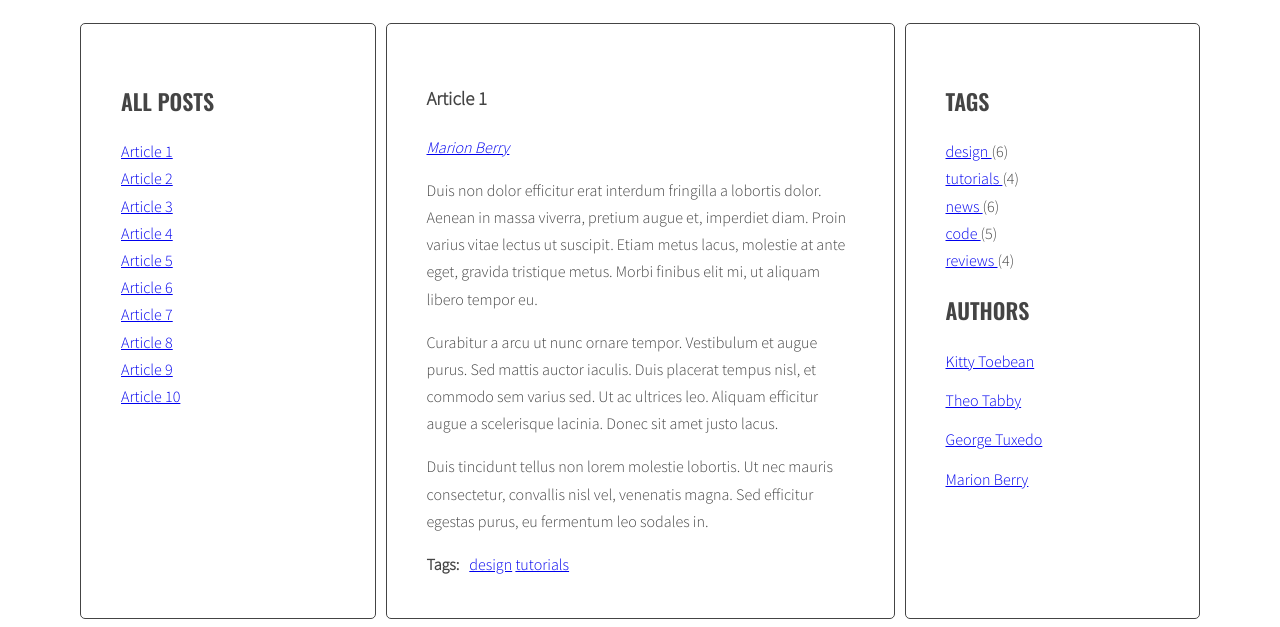
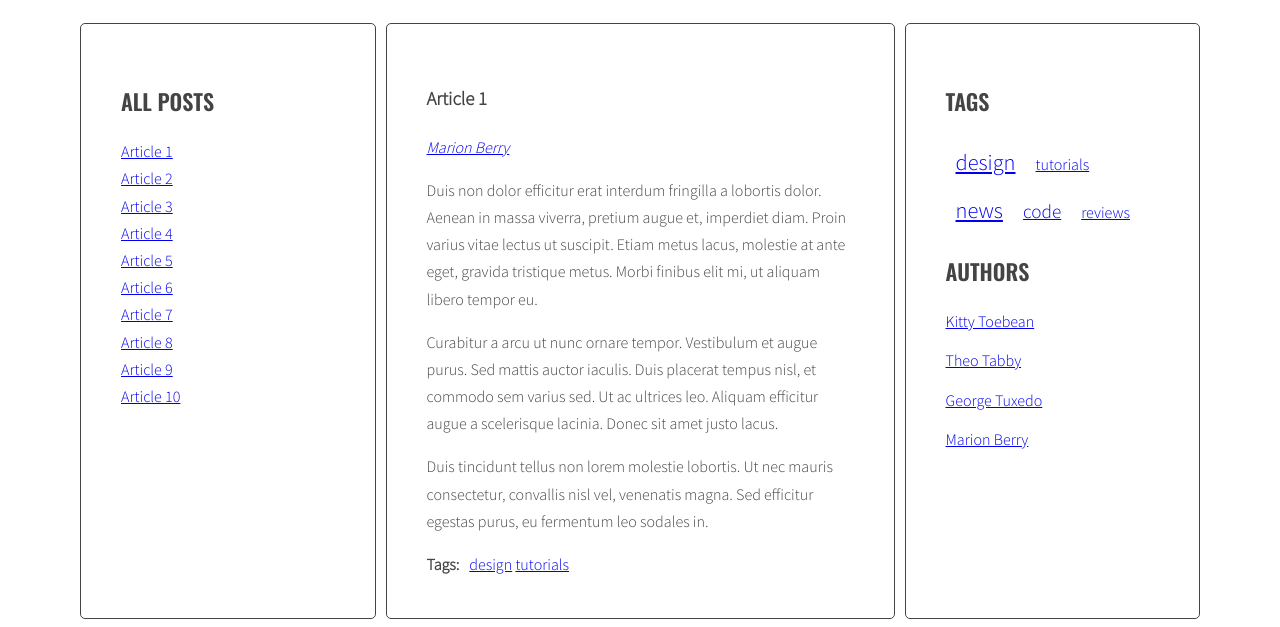
Before and after one commit to voiceofthunder0108/6-7, a website: page index.html in a window 1280 px wide. Shown: the part 220-847 px from the top of the page. Drawn offline with nearby package versions, Linux system fonts and the light colour scheme.

Commit message:
Add tag cloud

```diff
--- a/js/script.js
+++ b/js/script.js
@@ -32,7 +32,9 @@
     optTitleListSelector = '.titles',
     optArticleTagsSelector = '.post-tags .list',
     optArticleAuthorSelector = '.post .post-author',
-    optTagsListSelector = '.tags.list' ;
+    optTagsListSelector = '.tags.list',
+    optCloudClassCount = '5',
+    optCloudClassPrefix = 'tag-size-';
 
   //Generowanie tytułów w lewej kolumnie:
   const generateTitleLinks = function(customSelector = ''){
@@ -69,6 +71,32 @@
 
   generateTitleLinks();
 
+  const calculateTagsParams = function(tags){
+    let params = {
+      'min': 999999,
+      'max': 0,
+    };
+    for(let tag in tags){
+      if(tags[tag] > params.max){
+        params.max = tags[tag];
+      } else if(tags[tag] < params.min){
+        params.min = tags[tag];
+      }
+    }
+    return params;
+  };
+
+  const calculateTagClass = function(count, params){
+    const normalizedCount = count - params.min;
+
+    const normalizedMax = params.max - params.min;
+
+    const percentage = normalizedCount / normalizedMax;
+
+    const classNumber = Math.floor( percentage * (optCloudClassCount - 1) + 1 );
+
+    return `${optCloudClassPrefix}${classNumber}`;
+  };
   //Generowanie tagów w artykułach:
   const generateTags = function(){
     /* [NEW] create a new variable allTags with an empty object */
@@ -107,13 +135,15 @@
     /* [NEW] find list of tags in right column */
     const tagList = document.querySelector(optTagsListSelector);
 
+    const tagsParams = calculateTagsParams(allTags);
+    console.log('tagsParams:', tagsParams);
     /* [NEW] create variable for all links HTML code */
     let allTagsHTML = '';
 
     /* [NEW] START LOOP: for each tag in allTags: */
     for(let tag in allTags){
       /* [NEW] generate code of a link and add it to allTagsHTML */
-      allTagsHTML += '<li><a href="#tag-' + tag + '">' + tag + ' </a><span>(' + allTags[tag] + ')</span></li> ';
+      allTagsHTML += `<li class="${calculateTagClass(allTags[tag], tagsParams)}"><a href="#tag-${tag}">${tag}</a></li>`;
     }
     /* [NEW] END LOOP: for each tag in allTags: */
 
--- a/sass/style.scss
+++ b/sass/style.scss
@@ -118,3 +118,18 @@ body {
     margin: 0 10px 0 0;
   }
 }
+
+.tag-size-1 {font-size: 100%;}
+
+.tag-size-2 {font-size: 110%;}
+
+.tag-size-3 {font-size: 120%;}
+
+.tag-size-4 {font-size: 130%;}
+
+.tag-size-5 {font-size: 140%;}
+
+.tags li {
+    display: inline-block;
+    padding: 5px 10px;
+  }
```
Also changed, not shown: css/style.css, 1 other file.
